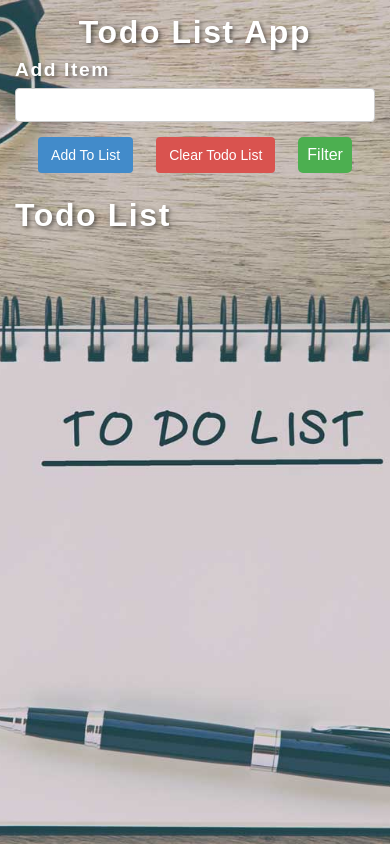
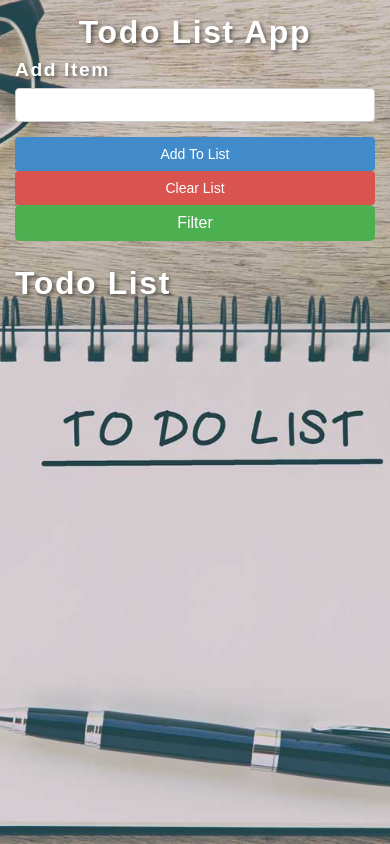
Before and after one commit to Mwbie/Todo-step4, a plain HTML site: page index.html in a window 390 px wide. Drawn offline with Linux system fonts and the light colour scheme.

Commit message:
style for filter button

```diff
--- a/css/style.css
+++ b/css/style.css
@@ -22,7 +22,6 @@ body {
   padding-left: 15px;
   margin-right: auto;
   margin-left: auto;
-
 }
 .container h2 {
   text-align: center;
@@ -46,7 +45,6 @@ body {
   font-size: 1.2rem;
   text-shadow: 2px 2px 4px rgba(0, 0, 0, 0.5);
   font-weight: bolder;
-
 }
 .form-group input {
   display: block;
@@ -62,14 +60,11 @@ body {
   border: 1px solid #ccc;
   border-radius: 4px;
 }
-.nav{
+.nav {
   display: flex;
   justify-content: space-evenly;
 }
-.nav .dropdown{
-  align-self: flex-end;
-  justify-self: flex-end;
-}
+
 #addButton {
   color: #fff;
   background-color: #428bca;
@@ -115,7 +110,6 @@ h3 {
   font-size: 2rem;
   text-shadow: 2px 2px 4px rgba(0, 0, 0, 0.5);
   font-weight: bolder;
-
 }
 #todoList {
   margin-top: 0;
@@ -132,7 +126,6 @@ h3 {
   display: inline-block;
   margin-bottom: 5px;
   font-weight: bold;
-
 }
 #todoList li {
   list-style-type: none;
@@ -146,12 +139,13 @@ h3 {
   display: flex;
 }
 
-.completed label ,  .btnComplete {
+.completed label,
+.btnComplete {
   color: #afa7a7;
   text-decoration: line-through;
 }
 
-#todoList button{
+#todoList button {
   margin-right: 8px;
   margin-bottom: 5px;
 }
@@ -193,7 +187,7 @@ h3 {
   border-radius: 4px;
   width: 90px;
 }
-.editBtn{
+.editBtn {
   color: #fff;
   background-color: #c4d94f;
   border-color: #d43f3a;
@@ -219,12 +213,13 @@ h3 {
 
 .dropbtn {
   border-radius: 5px;
-  background-color: #4CAF50;
+  background-color: #4caf50;
   color: white;
   padding: 9px;
   font-size: 16px;
   border: none;
   cursor: pointer;
+  width: 110px;
 }
 
 .dropdown-content {
@@ -232,7 +227,7 @@ h3 {
   position: absolute;
   background-color: #f9f9f9;
   min-width: 160px;
-  box-shadow: 0px 8px 16px 0px rgba(0,0,0,0.2);
+  box-shadow: 0px 8px 16px 0px rgba(0, 0, 0, 0.2);
   z-index: 1;
   border-radius: 5px;
 }
@@ -242,7 +237,7 @@ h3 {
   padding: 12px 16px;
   text-decoration: none;
   display: block;
-  transition: padding .2s linear;
+  transition: padding 0.2s linear;
   cursor: pointer;
 }
 .dropdown-content span:hover {
@@ -253,23 +248,31 @@ padding: 15px;
 .dropdown:hover .dropdown-content {
   display: block;
 }
-@media  screen and (max-width:600px) {
-  body{
+@media screen and (max-width: 600px) {
+  body {
     background-position: center;
   }
   #todoList {
     grid-template-columns: repeat(2, 1fr);
-
   }
   #todoList li {
     flex-direction: column;
   }
 
-#todoList button{
+  #todoList button {
     width: 100%;
   }
   #todoList label {
     width: 100%;
     text-align: center;
   }
+  .nav{
+    flex-direction: column;
   }
+  .dropbtn{
+    width: 100%;
+  }
+  .dropdown-content {
+    width: 100%;
+  }
+}
--- a/index.html
+++ b/index.html
@@ -13,13 +13,13 @@
     <div class="container">
       <h2 class="text-center">Todo List App</h2>
       <div class="form-group">
-        <label for="itemInput" contenteditable="true">Add Item</label>
+        <label for="itemInput" >Add Item</label>
         <input type="text" class="form-control" id="itemInput" />
       </div>
       <div class="nav">
 
         <button id="addButton">Add To List</button>
-        <button id="clearButton">Clear Todo List</button>
+        <button id="clearButton">Clear List</button>
         <div class="dropdown">
           <button class="dropbtn">Filter</button>
           <div class="dropdown-content">
```
Lines whose indentation alone changed are shown as unchanged.
